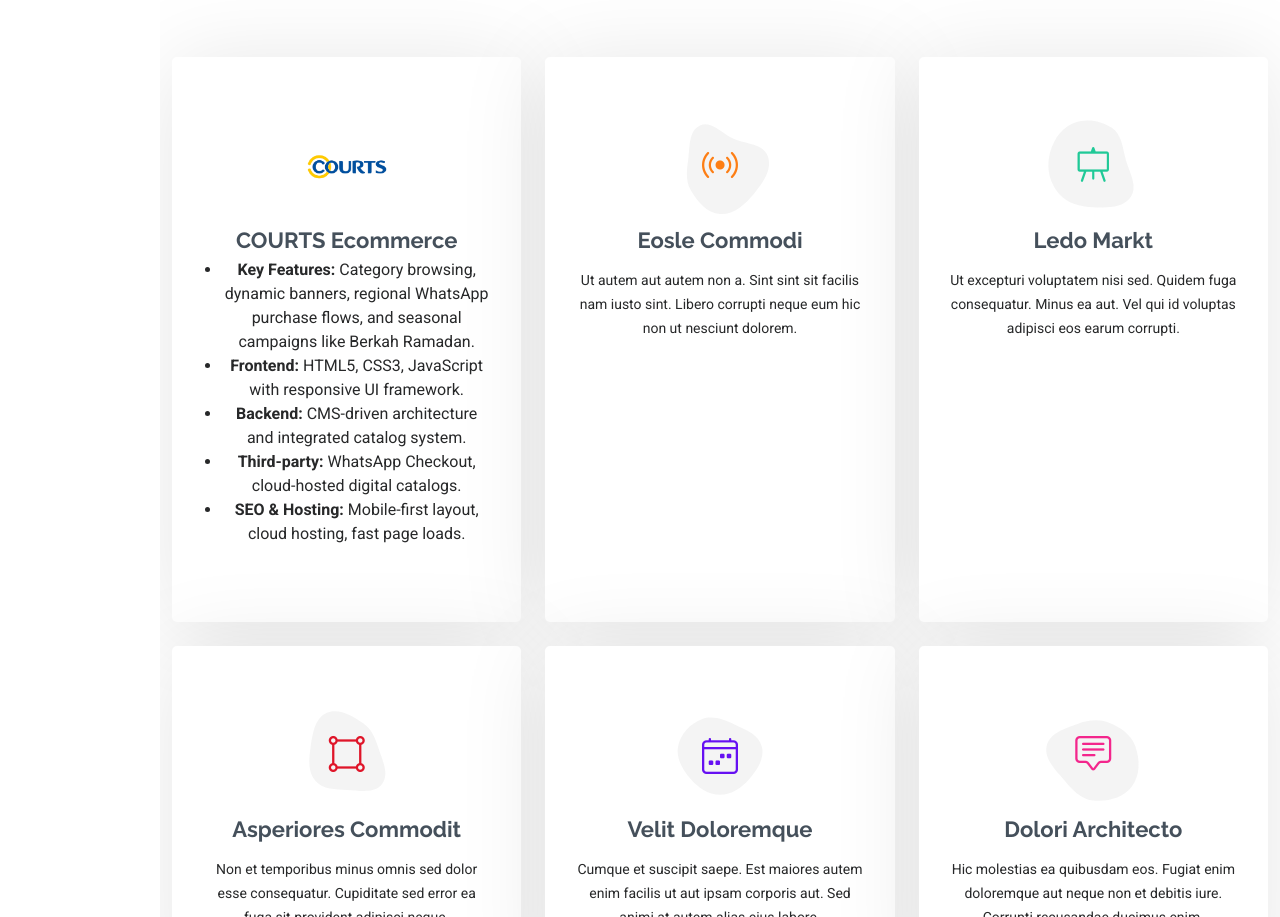
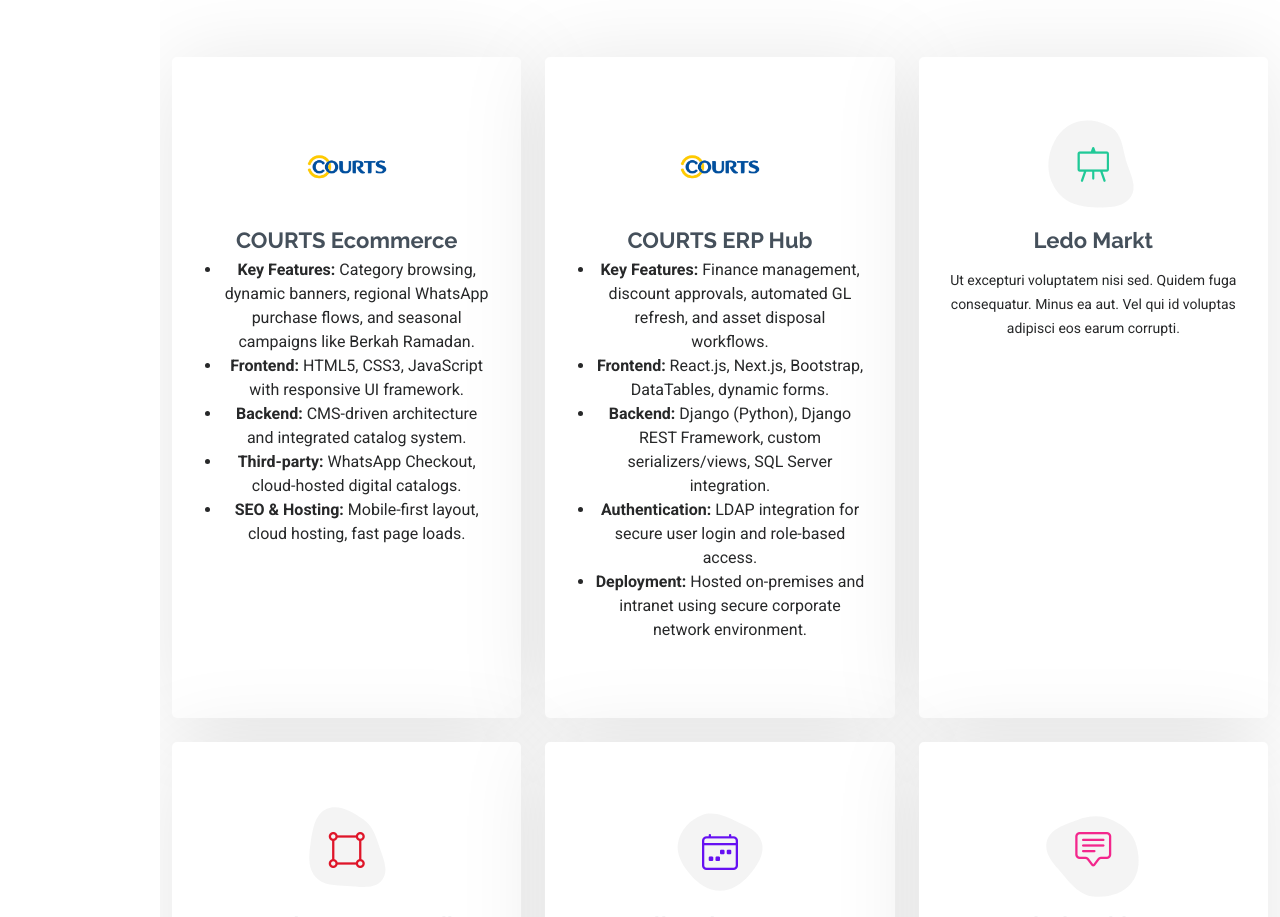
Before and after one commit to jihanint/my-portfolio, a plain HTML site: page index.html in a window 1280 px wide. Shown: the part 6499-7416 px from the top of the page. Drawn offline with Linux system fonts and the light colour scheme.

Commit message:
Add COURTS ERP Hub image and update index.html with new service card

```diff
--- a/index.html
+++ b/index.html
@@ -696,18 +696,23 @@
 
        <div class="col-lg-4 col-md-6" data-aos="fade-up" data-aos-delay="200">
   <div class="service-item item-orange position-relative">
-              <div class="icon">
-                <svg width="100" height="100" viewBox="0 0 600 600" xmlns="http://www.w3.org/2000/svg">
-                  <path stroke="none" stroke-width="0" fill="#f5f5f5" d="M300,582.0697525312426C382.5290701553225,586.8405444964366,449.9789794690241,525.3245884688669,502.5850820975895,461.55621195738473C556.606425686781,396.0723002908107,615.8543463187945,314.28637112970534,586.6730223649479,234.56875336149918C558.9533121215079,158.8439757836574,454.9685369536778,164.00468322053177,381.49747125262974,130.76875717737553C312.15926192815925,99.40240125094834,248.97055460311594,18.661163978235184,179.8680185752513,50.54337015887873C110.5421016452524,82.52863877960104,119.82277516462835,180.83849132639028,109.12597500060166,256.43424936330496C100.08760227029461,320.3096726198365,92.17705696193138,384.0621239912766,124.79988738764834,439.7174275375508C164.83382741302287,508.01625554203684,220.96474134820875,577.5009287672846,300,582.0697525312426"></path>
-                </svg>
-                <i class="bi bi-broadcast"></i>
+    <div class="icon text-center">
+      <img src="assets/img/Courtsfin.png" alt="COURTS ERP Hub" style="width: 80px; height: auto;" />
     </div>
     <a href="#" class="stretched-link">
-                <h3>Eosle Commodi</h3>
+      <h3>COURTS ERP Hub</h3>
     </a>
-              <p>Ut autem aut autem non a. Sint sint sit facilis nam iusto sint. Libero corrupti neque eum hic non ut nesciunt dolorem.</p>
+    <ul style="padding-left: 20px; margin-top: -10px;">
+      <li><strong>Key Features:</strong> Finance management, discount approvals, automated GL refresh, and asset disposal workflows.</li>
+      <li><strong>Frontend:</strong> React.js, Next.js, Bootstrap, DataTables, dynamic forms.</li>
+      <li><strong>Backend:</strong> Django (Python), Django REST Framework, custom serializers/views, SQL Server integration.</li>
+      <li><strong>Authentication:</strong> LDAP integration for secure user login and role-based access.</li>
+      <li><strong>Deployment:</strong> Hosted on-premises and intranet using secure corporate network environment.</li>
+    </ul>
   </div>
-          </div><!-- End Service Item -->
+</div>
+
+
 
           <div class="col-lg-4 col-md-6" data-aos="fade-up" data-aos-delay="300">
             <div class="service-item item-teal position-relative">
```
Also changed, not shown: assets/img/Courtsfin.png (added). Lines whose indentation alone changed are shown as unchanged.
